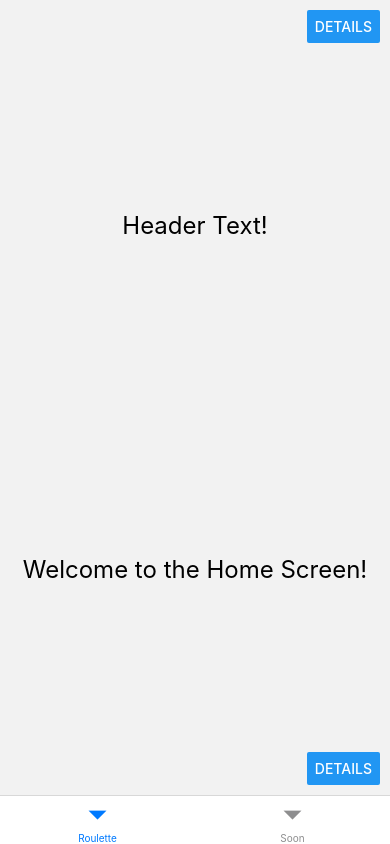
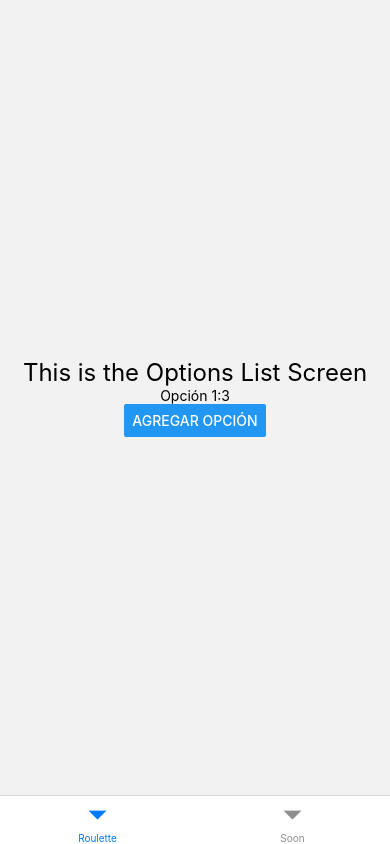
Before and after one commit to rodrigo2arroyo/RouletteApp, a React Native app: screen /ListOptions in a window 390 px wide. Built offline with nearby package versions, Linux system fonts and the light colour scheme.

Commit message:
Options component initials

```diff
--- a/App.js
+++ b/App.js
@@ -9,6 +9,7 @@ import HomeScreen from './screens/HomeScreen';
 import ListsScreen from "./screens/ListsScreen";
 import ComingSoonScreen from "./screens/ComingSoonScreen";
 import listsScreen from "./screens/ListsScreen";
+import ListOptionsScreen from "./screens/ListOptionsScreen";
 
 const HomeStack = createStackNavigator();
 const SettingsStack = createStackNavigator();
@@ -18,6 +19,7 @@ const HomeStackScreen = () => (
     <HomeStack.Navigator screenOptions={{ headerShown: false }}>
         <HomeStack.Screen name="Home" component={HomeScreen} />
         <HomeStack.Screen name="Details" component={ListsScreen} />
+        <HomeStack.Screen name="ListOptions" component={ListOptionsScreen} />
     </HomeStack.Navigator>
 );
 
--- /dev/null
+++ b/components/Option.tsx
@@ -0,0 +1,45 @@
+import React from 'react';
+import { View, Text, Button } from 'react-native';
+import { Swipeable } from 'react-native-gesture-handler';
+
+interface OptionProps  {
+    optionName: string;
+    optionProbability: string;
+    onRightSwipe: () => void;
+    onLeftSwipe: () => void;
+}
+
+const Option: React.FC<OptionProps> = ({
+                                       optionName,
+                                        optionProbability,
+                                        onRightSwipe,
+                                        onLeftSwipe,
+                                   }) => {
+
+    const renderRightActions = () => {
+        return (
+            <View>
+                <Button title="Delete" onPress={onRightSwipe} color="#ff3b30" />
+            </View>
+        );
+    };
+
+    const renderLeftActions = () => {
+        return (
+            <View >
+                <Button title="Mark" onPress={onLeftSwipe} color="#ff3b30" />
+            </View>
+        );
+    };
+
+    return (
+        <Swipeable renderRightActions={renderRightActions} renderLeftActions={renderLeftActions}>
+            <View>
+                <Text>{optionName}:{optionProbability}</Text>
+            </View>
+        </Swipeable>
+    );
+};
+
+
+export default Option;
--- a/screens/HomeScreen.tsx
+++ b/screens/HomeScreen.tsx
@@ -18,8 +18,8 @@ const HomeScreen = ({ navigation }) => {
             </View>
             <View style={styles.buttonRight}>
                 <Button
-                    title="Details"
-                    onPress={() => navigation.navigate('Details')}
+                    title="View options"
+                    onPress={() => navigation.navigate('ListOptions')}
                 />
             </View>
         </SafeAreaView>
--- /dev/null
+++ b/screens/ListOptionsScreen.tsx
@@ -0,0 +1,44 @@
+import {View, Text, StyleSheet, Button, Animated} from 'react-native';
+import React, { useState } from 'react';
+import Option from "../components/Option";
+
+const ListOptionsScreen = () => {
+
+    const [options, setOptions] =
+        useState<{ id: number, optionName: string, optionProbability: string}[]>([]);
+
+    const addOption = () => {
+        setOptions([...options, { id: options.length, optionName: 'Option '+options.length, optionProbability: '1'}]);
+        console.warn("Option Added")
+    };
+
+
+    return (
+        <View style={styles.container}>
+            <Text style={styles.text}>This is the Options List Screen</Text>
+            <Option optionName='Opción 1' optionProbability='3' onLeftSwipe={null} onRightSwipe={null}/>
+            {options.map(option => (
+                <Option
+                    key={option.id}
+                    optionName={option.optionName}
+                    optionProbability={option.optionProbability}
+                    onLeftSwipe={() => console.log('Left swipe, should highlight the option')}
+                    onRightSwipe={() => console.log('Right swipe, should delete the option')}/>
+            ))}
+            <Button title='Agregar opción' onPress={addOption}/>
+        </View>
+    );
+};
+
+const styles = StyleSheet.create({
+    container: {
+        flex: 1,
+        justifyContent: 'center',
+        alignItems: 'center',
+    },
+    text: {
+        fontSize: 24,
+    },
+});
+
+export default ListOptionsScreen;
```
